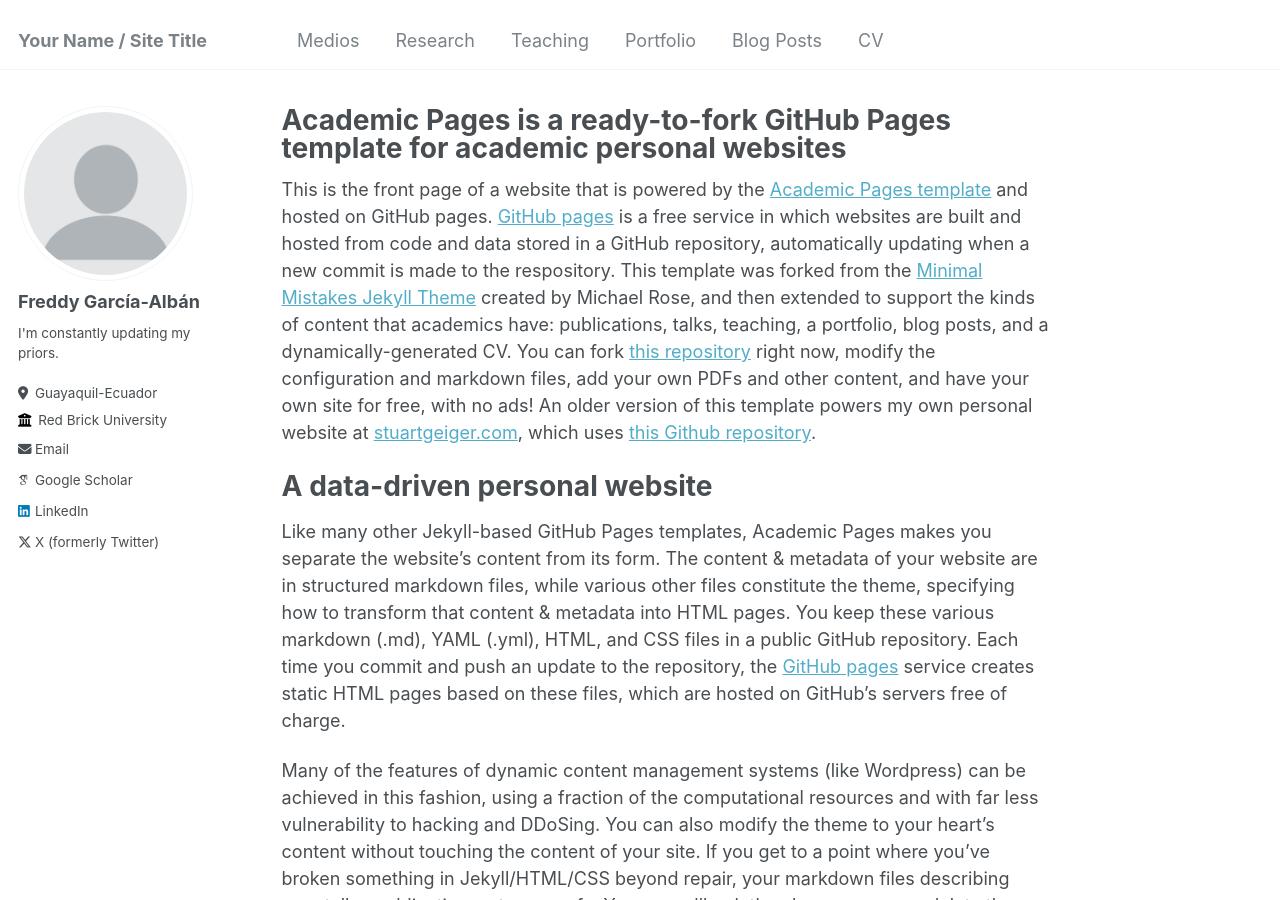
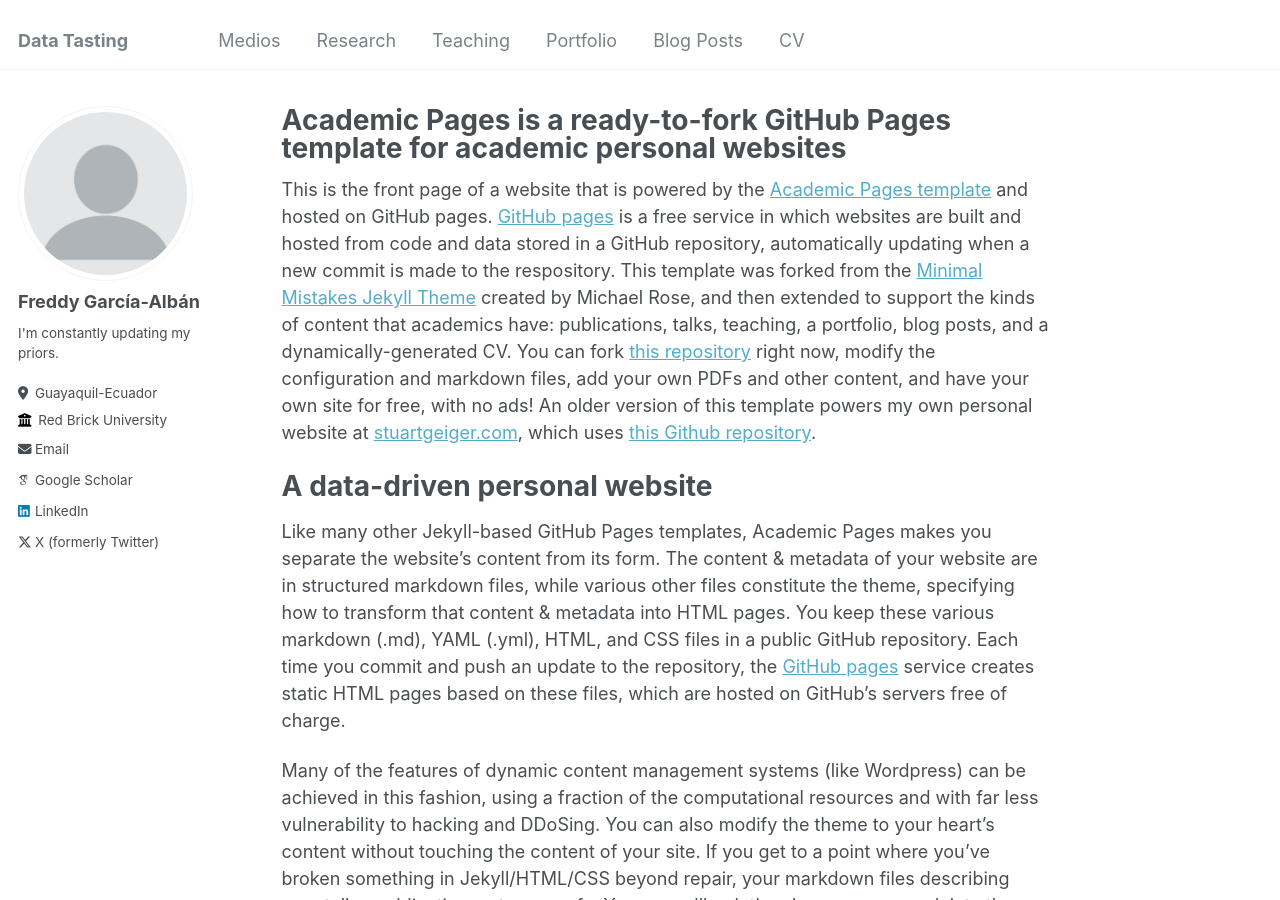
Before and after one commit to EnexFG/EnexFG.github.io, a Jekyll site: the page built from _pages/about.md, in a window 1280 px wide and 900 px high. Built offline with Jekyll 4.4.1, drawn with Linux system fonts in a browser that asks for light colours; some web fonts are replaced.

Commit message:
Update _config.yml

```diff
--- a/_config.yml
+++ b/_config.yml
@@ -8,7 +8,7 @@
 
 # Basic Site Settings
 locale                   : "en-US"
-title                    : "Your Name / Site Title"
+title                    : "Data Tasting"
 title_separator          : "-"
 name                     : &name "Your Name"
 description              : &description "personal description"
```
